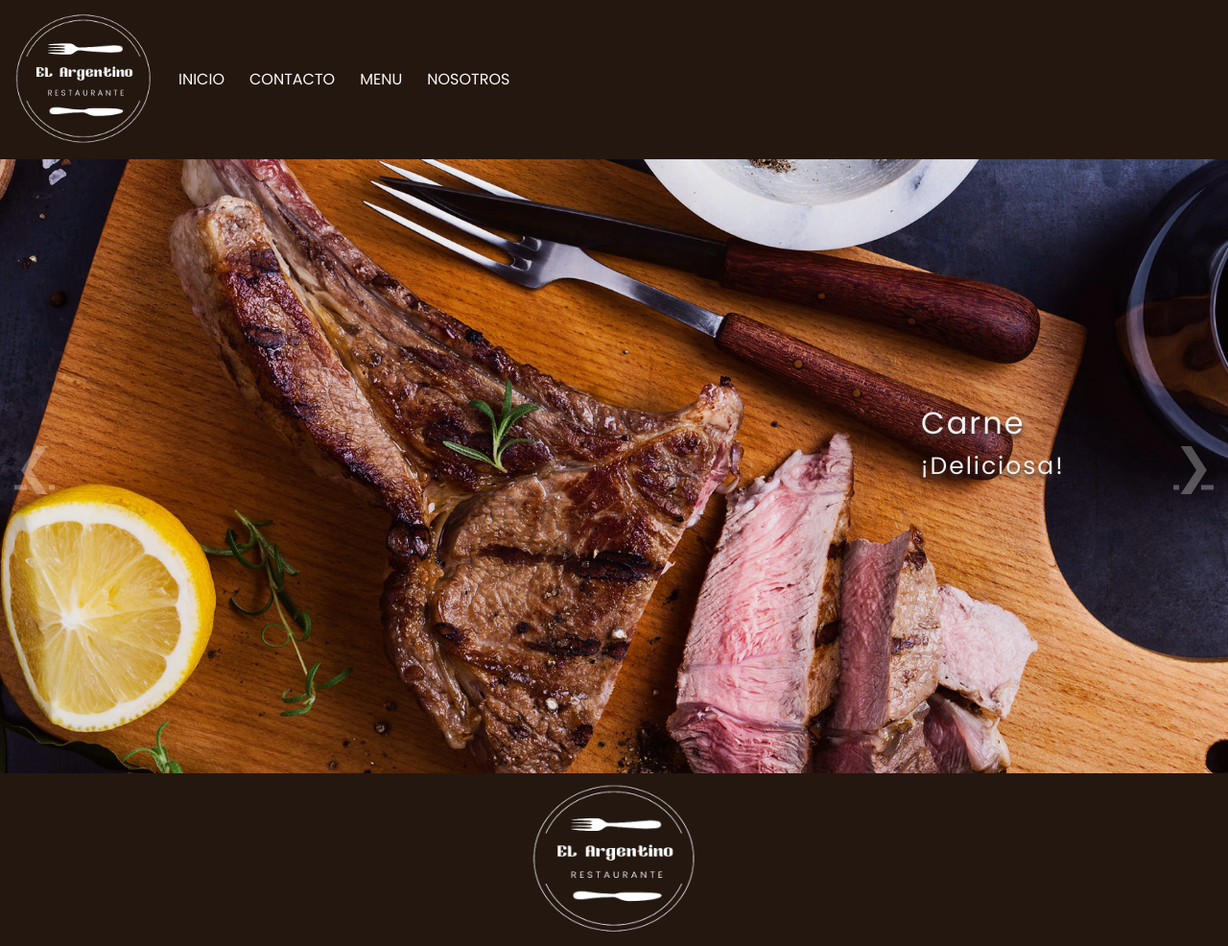
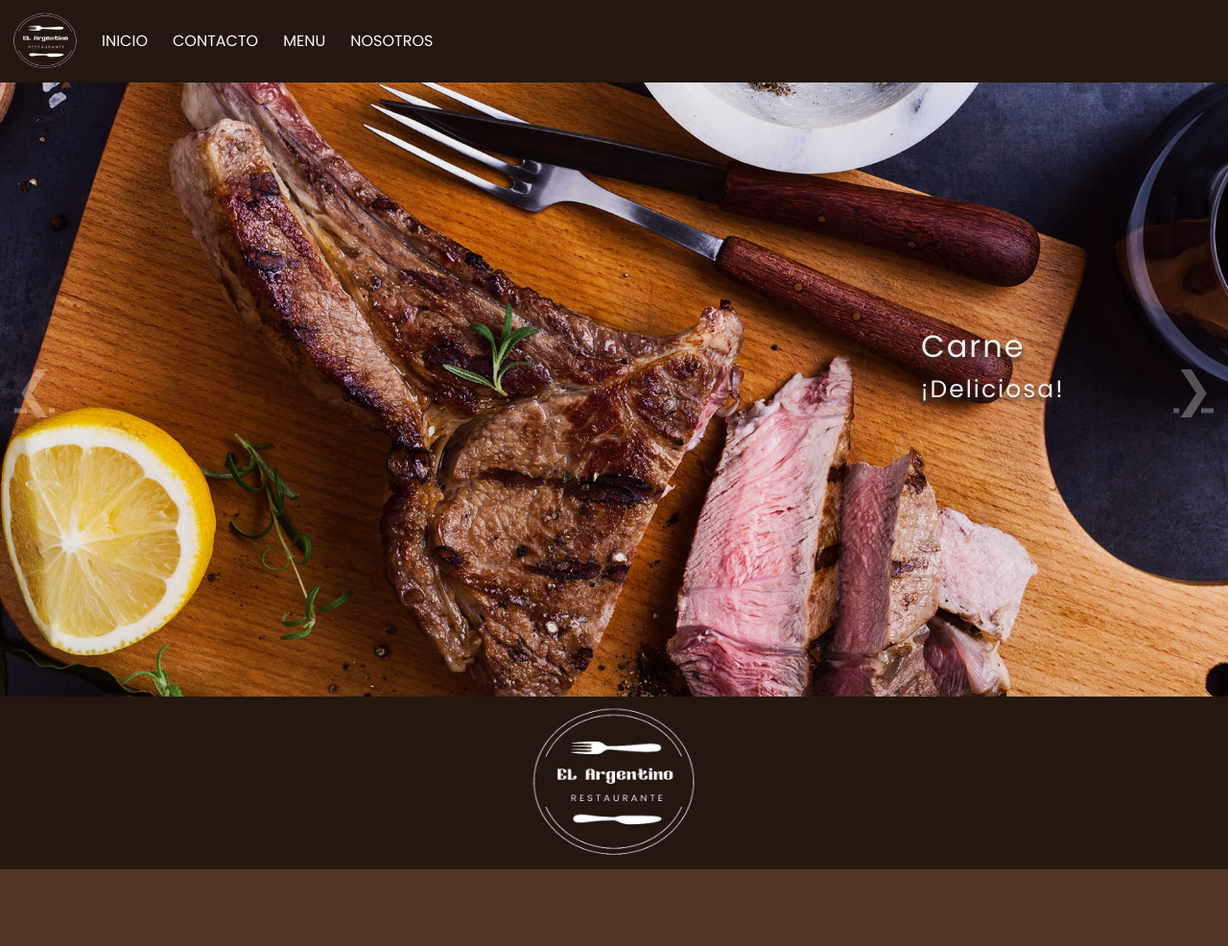
Before and after one commit to SebasTerco73/proyecto-restaurante, a plain HTML site: page index.html in a window 1280 px wide. Shown: the whole page at 96% size. After the commit the page ends 906 px from the top, so only its background shows below. Drawn offline with nearby package versions, Linux system fonts and the light colour scheme; a web font is replaced by a local one.

Commit message:
Se corrigió el tamaño del logo del navbar.

```diff
--- a/index.html
+++ b/index.html
@@ -18,7 +18,8 @@
 <body>
   <nav class="navbar navbar-expand-sm">
     <div class="container-fluid">
-      <a class="navbar-brand d-none d-sm-block" href="index.html"><img src="img/logo2.png" alt="Logo" width="150" height="140" class="d-inline-block align-text-center">      </a>
+      <!-- <a class="navbar-brand d-none d-sm-block" href="index.html"><img src="img/logo2.png" alt="Logo" width="150" height="140" class="d-inline-block align-text-center">      </a> -->
+       <a class="navbar-brand d-none d-sm-block" href="index.html"><img src="img/logo2.png" alt="Logo" width="70px" height="60px" class="d-inline-block align-text-center">      </a>
       <button class="navbar-toggler" type="button" data-bs-toggle="collapse" data-bs-target="#navbarSupportedContent" aria-controls="navbarSupportedContent" aria-expanded="false" aria-label="Toggle navigation">
         <span class="navbar-toggler-icon"></span>
     </button>
--- a/style.css
+++ b/style.css
@@ -74,7 +74,10 @@ nav{
 }
 /* FIN NAVBAR */
 
-
+nav div a img {
+    width: 70px;
+    height: 60px;
+}
 
 #logo-main {
     height: 30px;
```
